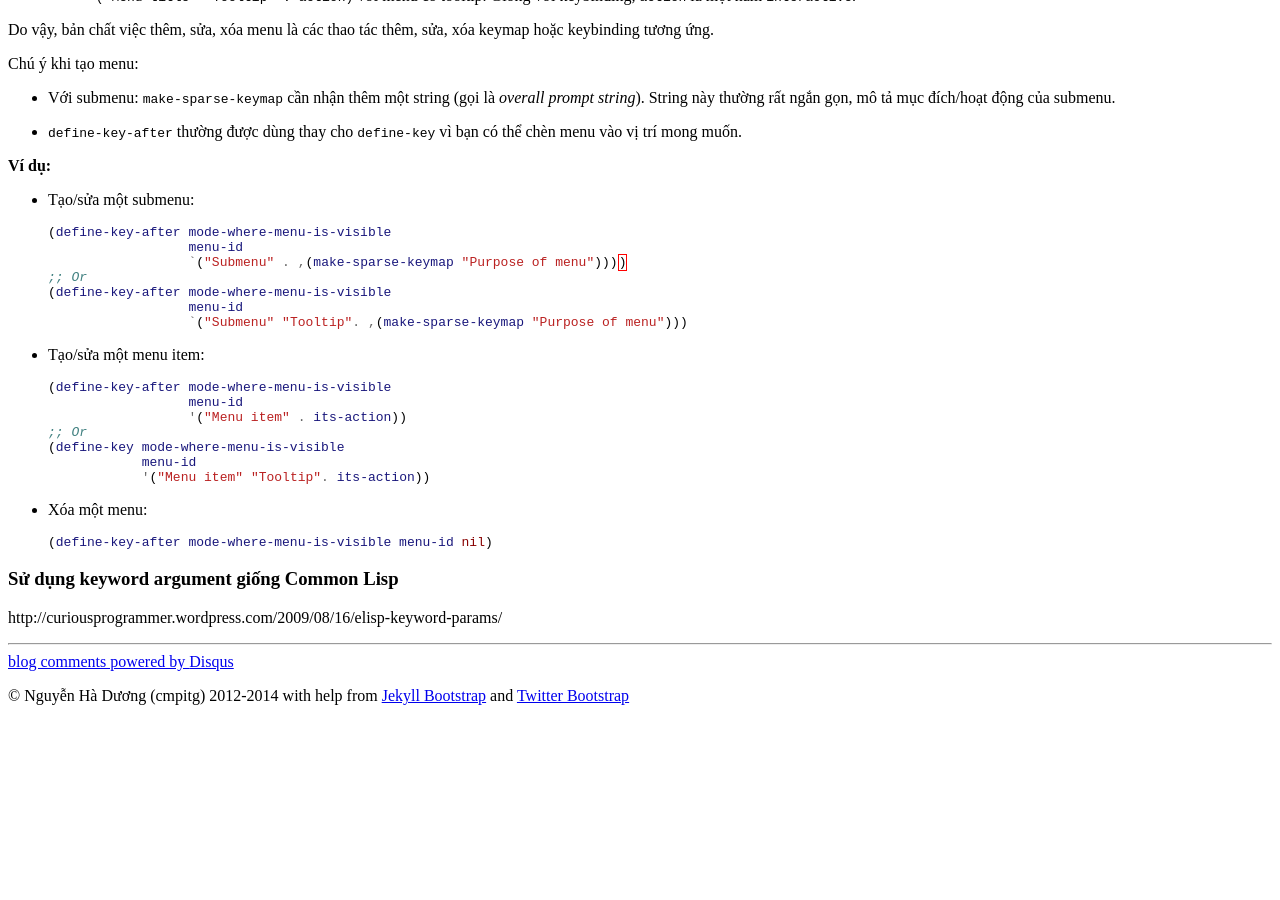
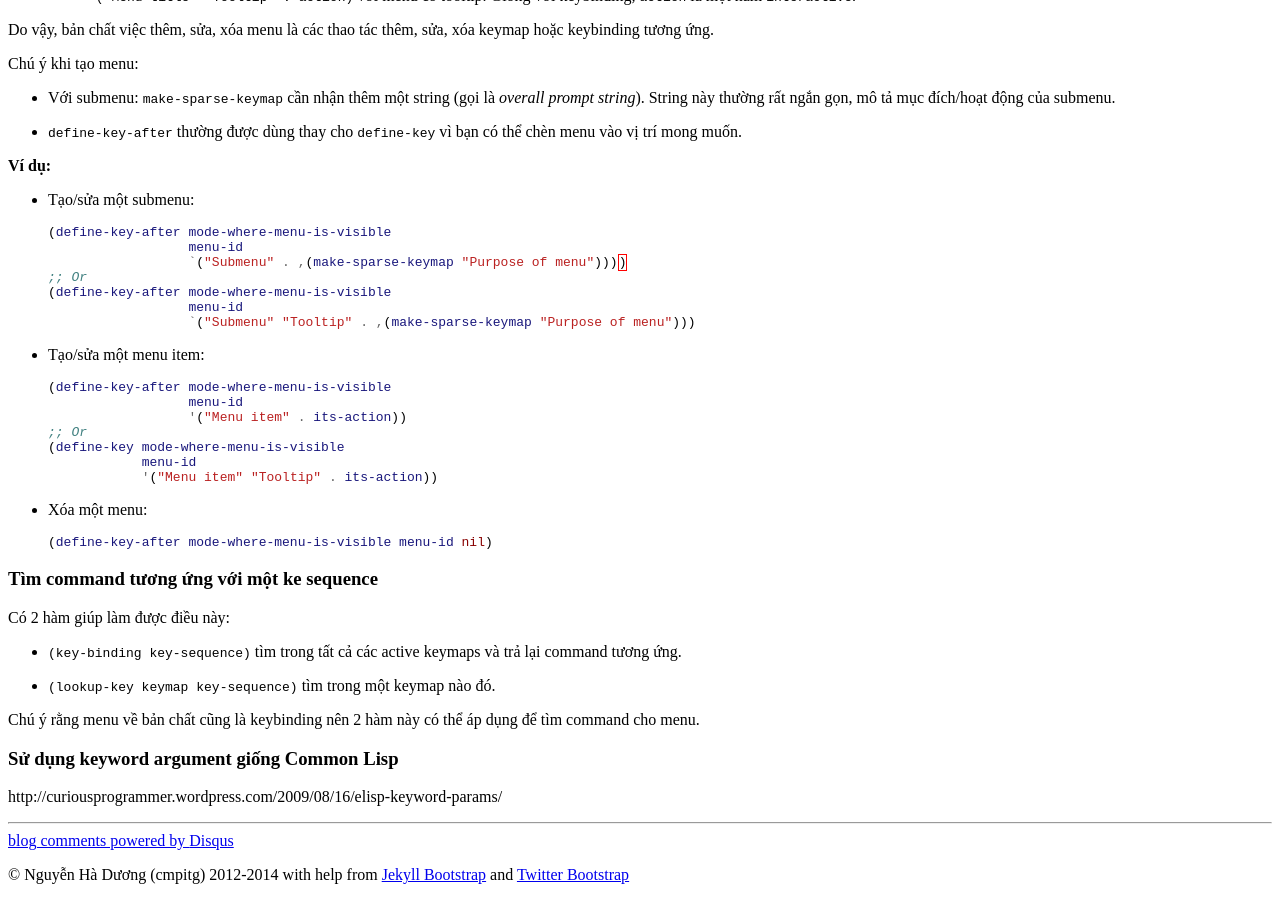
Before and after one commit to cmpitg/cmpitg.github.com, a Jekyll site: the page built from guides-vi/emacs.md, in a window 1280 px wide and 900 px high, scrolled down 4373 px. Built offline with Jekyll 4.4.1, drawn with Linux system fonts in a browser that asks for light colours; Markdown is read by kramdown in place of the engine named in the settings; comment, search, counter and statistics services are not loaded; before the commit the page ends 5094 px from its top, so only the background shows below that; some of the changed text lies outside the part shown.

Commit message:
Add 2 functios to lookup key in a keymap

````diff
--- a/guides-vi/emacs.md
+++ b/guides-vi/emacs.md
@@ -361,7 +361,7 @@ Chú ý khi tạo menu:
   ;; Or
   (define-key-after mode-where-menu-is-visible
                     menu-id
-                    `("Submenu" "Tooltip". ,(make-sparse-keymap "Purpose of menu")))
+                    `("Submenu" "Tooltip" . ,(make-sparse-keymap "Purpose of menu")))
   ```
 
 * Tạo/sửa một menu item:
@@ -373,7 +373,7 @@ Chú ý khi tạo menu:
   ;; Or
   (define-key mode-where-menu-is-visible
               menu-id
-              '("Menu item" "Tooltip". its-action))
+              '("Menu item" "Tooltip" . its-action))
   ```
 
 * Xóa một menu:
@@ -382,6 +382,18 @@ Chú ý khi tạo menu:
   (define-key-after mode-where-menu-is-visible menu-id nil)
   ```
 
-### Sử dụng keyword argument giống Common Lisp
+### Tìm command tương ứng với một ke sequence ###
+
+Có 2 hàm giúp làm được điều này:
+
+* `(key-binding key-sequence)` tìm trong tất cả các active keymaps và trả lại
+  command tương ứng.
+
+* `(lookup-key keymap key-sequence)` tìm trong một keymap nào đó.
+
+Chú ý rằng menu về bản chất cũng là keybinding nên 2 hàm này có thể áp dụng
+để tìm command cho menu.
+
+### Sử dụng keyword argument giống Common Lisp ###
 
 http://curiousprogrammer.wordpress.com/2009/08/16/elisp-keyword-params/
````
Also changed, not shown: other parts of guides-vi/emacs.md (+1 -1 lines).
